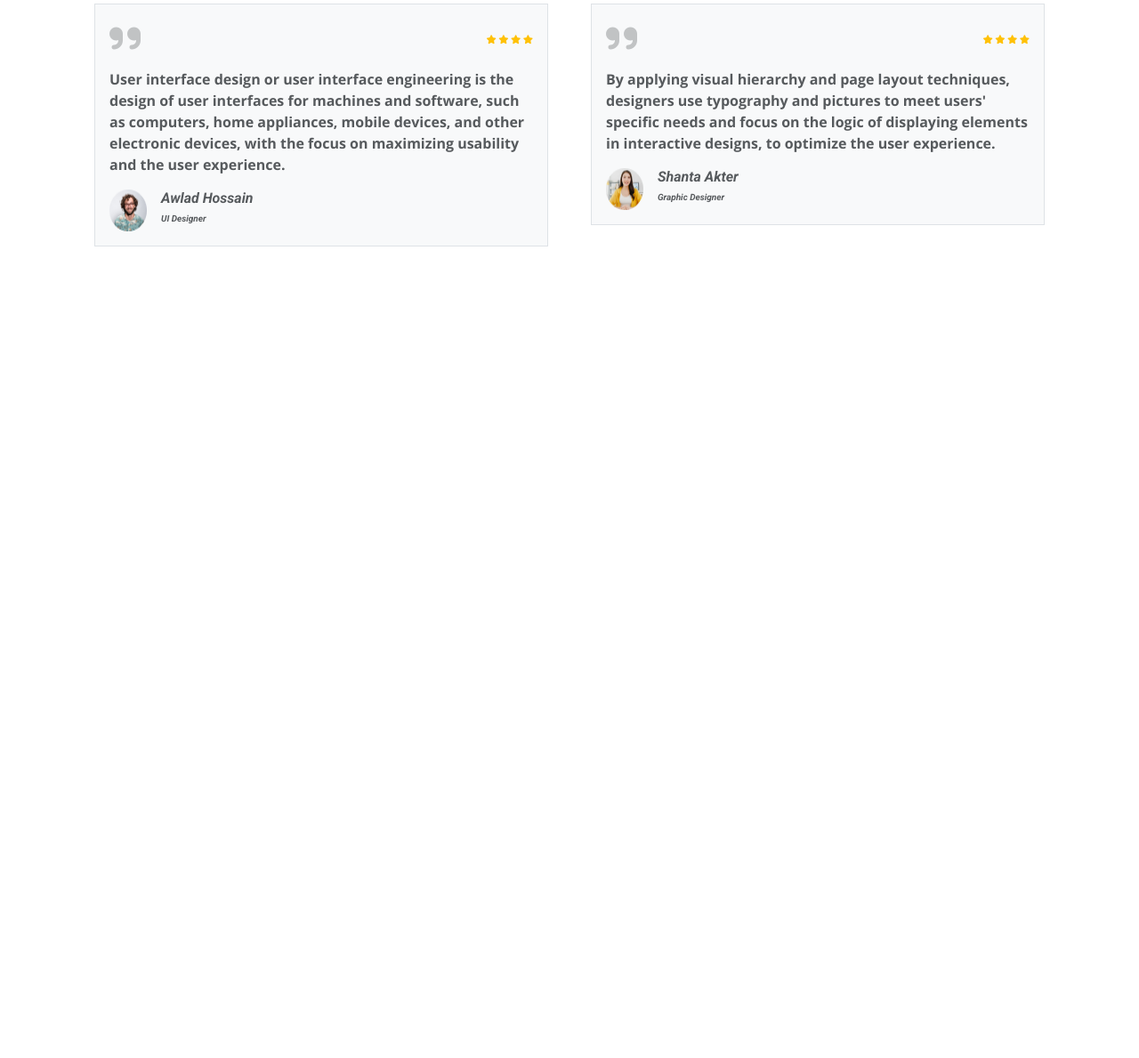
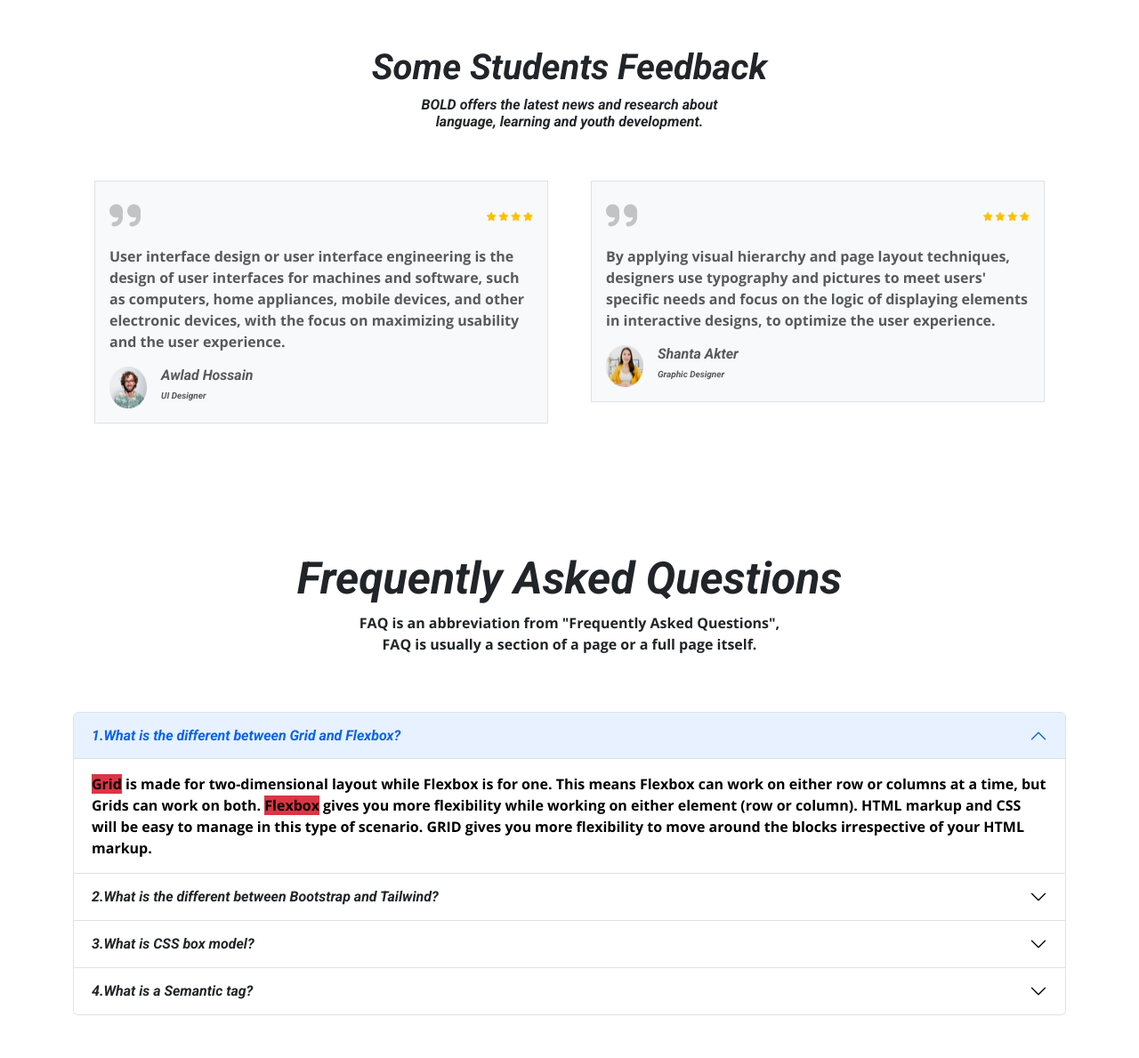
Before and after one commit to nurhossain01/bootstrap-complete-project, a plain HTML site: page index.html in a window 1280 px wide. Shown: the part 2913-4102 px from the top of the page at 89% size. Before the commit the page ends 3238 px from the top, so only its background shows below. Drawn offline with nearby package versions, Linux system fonts and the light colour scheme.

Commit message:
seven commit

```diff
--- a/index.html
+++ b/index.html
@@ -282,6 +282,10 @@
   </section>
 
   <section class="container py-5">
+    <div class="text-center py-5">
+      <h1>Some Students Feedback</h1>
+      <h5 class="fs-6">BOLD offers the latest news and research about <br> language, learning and youth development.</h5>
+    </div>
     <div class="px-4">
       <div class="row gx-5">
         <div class="col-12 col-lg-6">
@@ -331,6 +335,73 @@
     </div>
   </section>
 
+  <!-- accordian section -->
+
+  <section class="container py-5">
+   <div class="text-center py-5">
+    <h2 style="font-size: 50px;">Frequently Asked Questions</h2>
+    <p>FAQ is an abbreviation from "Frequently Asked Questions",<br> FAQ is usually a section of a page or a full page itself.</p>
+   </div>
+    <div class="accordion" id="accordionExample">
+      <div class="accordion-item">
+        <h2 class="accordion-header" id="headingOne">
+          <button class="accordion-button" type="button" data-bs-toggle="collapse" data-bs-target="#collapseOne" aria-expanded="true" aria-controls="collapseOne">
+            1.What is the different between Grid and Flexbox?
+          </button>
+        </h2>
+        <div id="collapseOne" class="accordion-collapse collapse show" aria-labelledby="headingOne" data-bs-parent="#accordionExample">
+          <div class="accordion-body">
+            <strong><span class="bg-danger">Grid</span> is made for two-dimensional layout while Flexbox is for   one. This means Flexbox can work on either row or columns at a time,  but Grids can work on both.
+              <span class="bg-danger">Flexbox</span> gives you more flexibility while working on either element (row or column). HTML markup and CSS will be easy to manage in this type of scenario.
+              GRID gives you more flexibility to move around the blocks irrespective of your HTML markup.</strong>
+          </div>
+        </div>
+      </div>
+      <div class="accordion-item">
+        <h2 class="accordion-header" id="headingTwo">
+          <button class="accordion-button collapsed" type="button" data-bs-toggle="collapse" data-bs-target="#collapseTwo" aria-expanded="false" aria-controls="collapseTwo">
+            2.What is the different between Bootstrap and Tailwind?
+          </button>
+        </h2>
+        <div id="collapseTwo" class="accordion-collapse collapse" aria-labelledby="headingTwo" data-bs-parent="#accordionExample">
+          <div class="accordion-body">
+            <strong><span class="bg-danger">Bootstrap</span> Comes with responsive layouts, components, and utility classes
+              Less flexible than Tailwind
+              Larger file size than Tailwind due to its required files <span class="bg-danger">Taiwind</span>Comes with a lot more utility classes than Bootstrap
+              Core does not have components or layouts classes
+              More flexible than Bootstrap</strong>
+          </div>
+        </div>
+      </div>
+      <div class="accordion-item">
+        <h2 class="accordion-header" id="headingThree">
+          <button class="accordion-button collapsed" type="button" data-bs-toggle="collapse" data-bs-target="#collapseThree" aria-expanded="false" aria-controls="collapseThree">
+           3.What is CSS box model?
+          </button>
+        </h2>
+        <div id="collapseThree" class="accordion-collapse collapse" aria-labelledby="headingThree" data-bs-parent="#accordionExample">
+          <div class="accordion-body">
+            <strong>The CSS box model is essentially a box that wraps around every HTML element. It consists of: margins, borders, padding, and the actual content. The image below illustrates the box model</strong>
+          </div>
+        </div>
+      </div>
+      <div class="accordion-item">
+        <h2 class="accordion-header" id="headingfour">
+          <button class="accordion-button collapsed" type="button" data-bs-toggle="collapse" data-bs-target="#collapsefour" aria-expanded="false" aria-controls="collapsefour">
+            4.What is a Semantic tag?
+          </button>
+        </h2>
+        <div id="collapsefour" class="accordion-collapse collapse" aria-labelledby="headingfour" data-bs-parent="#accordionExample">
+          <div class="accordion-body">
+            <strong>The core characteristic of a semantic element is that it clearly communicated its meaning to both the developer and the browser. These elements clearly define its content.</strong>
+          </div>
+        </div>
+      </div>
+    </div>
+  </section>
+
+
+
 
 
 
```
